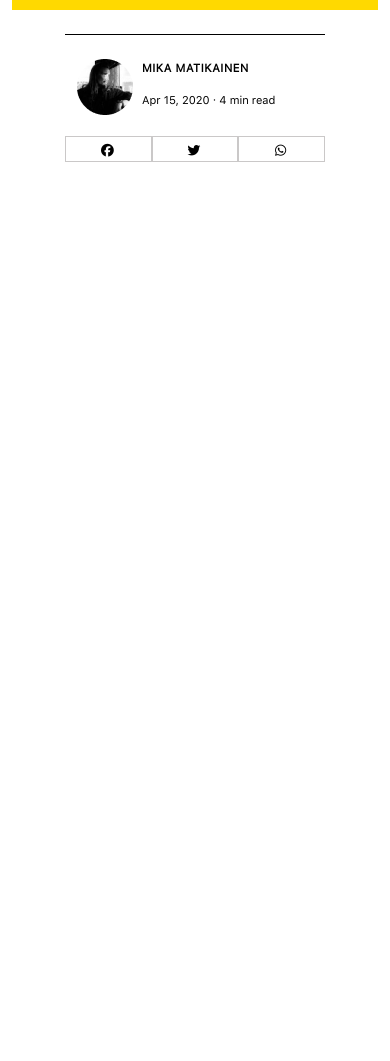
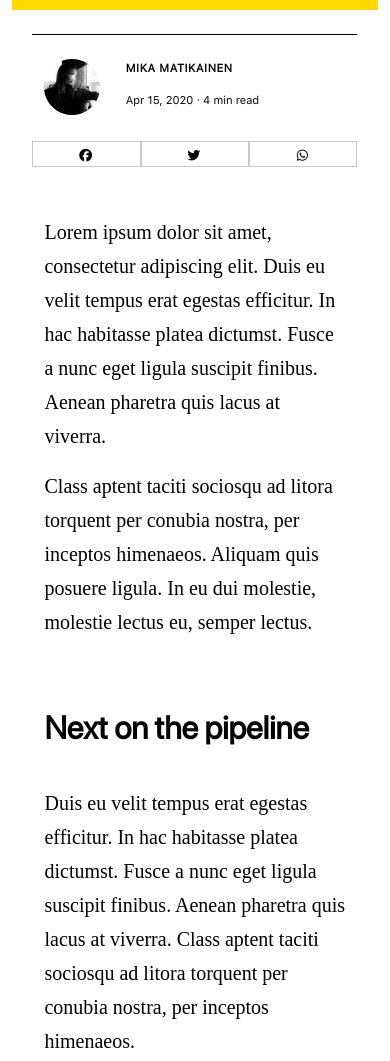
Before and after one commit to muhammadabdullah660/Nordic-Rose, a plain HTML site: page index.html in a window 390 px wide. Shown: the part 657-1718 px from the top of the page. Before the commit the page ends 844 px from the top, so only its background shows below. Drawn offline with nearby package versions, Linux system fonts and the light colour scheme.

Commit message:
status and paras done

```diff
--- a/index.html
+++ b/index.html
@@ -62,16 +62,17 @@
     </div><br>
     <div class="container">
         <div class="row">
-            <div class="col-md-3 col-sm-2 col-2"></div>
-            <div class="col-md-6 col-sm-8 col-8" style="border-top: 1px rgb(0, 0, 0) solid;">
+            <div class="col-md-3 col-sm-2 col-1"></div>
+            <div class="col-md-6 col-sm-8 col-10" style="border-top: 1px rgb(0, 0, 0) solid;">
             </div>
-            <div class="col-md-3 col-sm-2 col-2"></div>
+            <div class="col-md-3 col-sm-2 col-1"></div>
         </div>
     </div><br>
+    <!-- Status -->
     <div class="container">
         <div class="row">
-            <div class="col-md-3 col-sm-2 col-2"></div>
-            <div class="col-md-6 col-sm-8 col-8">
+            <div class="col-md-3 col-sm-2 col-1"></div>
+            <div class="col-md-6 col-sm-8 col-10">
                 <div class="row">
                     <div class="col-md-2 col-sm-3 col-3 ">
                         <img class="statusPic" src="./images/Mask Group.png" alt="">
@@ -85,9 +86,37 @@
                     <div class="col-md-1 col-sm-4 col-4 iconsdiv"> <i class="fab fa-twitter icons"></i></div>
                     <div class="col-md-1 col-sm-4 col-4 iconsdiv"> <i class="fab fa-whatsapp icons"></i></div>
                 </div>
+            </div>
+            <div class="col-md-3 col-sm-2 col-1"></div>
+        </div><br><br>
+        <!-- Paragraphs -->
+        <div class="row">
+            <div class="col-md-3 col-sm-2 col-1"></div>
+            <div class="col-md-6 col-sm-8 col-10">
+                <p class="statusParas">Lorem ipsum dolor sit amet, consectetur adipiscing elit. Duis eu velit tempus
+                    erat egestas efficitur.
+                    In hac habitasse
+                    platea dictumst. Fusce a nunc eget ligula suscipit finibus. Aenean pharetra quis lacus at viverra.
+                </p>
+                <p class="statusParas"> Class aptent taciti sociosqu ad litora torquent per conubia nostra, per inceptos
+                    himenaeos. Aliquam
+                    quis posuere ligula.
+                    In eu dui molestie, molestie lectus eu, semper lectus.
+                </p><br><br>
 
+                <h2 class="statush2">Next on the pipeline</h2><br>
+                <p class="statusParas">Duis eu velit tempus erat egestas efficitur. In hac habitasse platea dictumst.
+                    Fusce a nunc eget
+                    ligula suscipit
+                    finibus. Aenean pharetra quis lacus at viverra. Class aptent taciti sociosqu ad litora torquent per
+                    conubia nostra, per
+                    inceptos himenaeos.
+                </p>
+                <p class="statusParas"> Morbi efficitur auctor metus, id mollis lorem pellentesque id. Nullam posuere
+                    maximus dui et
+                    fringilla.</p>
             </div>
-            <div class="col-md-3 col-sm-2 col-2"></div>
+            <div class="col-md-3 col-sm-2 col-1"></div>
         </div>
     </div>
 
--- a/style.css
+++ b/style.css
@@ -9,6 +9,10 @@
 @font-face {
   font-family: SF_PRO;
   src: url(./sf-mono-cufonfonts/FontsFree-Net-SFProText-Regular.ttf);
+}
+@font-face {
+  font-family: SFProDisplay;
+  src: url(./sf-mono-cufonfonts/SFPRODISPLAYREGULAR.OTF);
 }
 .nRose {
   width: 55%;
@@ -122,3 +126,23 @@
     margin-top: 8%;
   }
 }
+.statusParas {
+  font-family: newyork Medium;
+  font-style: normal;
+  font-weight: normal;
+  font-size: 20px;
+  line-height: 170%;
+  /* or 34px */
+
+  color: #000000;
+}
+.statush2 {
+  font-family: SFProDisplay;
+  font-style: normal;
+  font-weight: bold;
+  font-size: 32px;
+  line-height: 160%;
+  /* or 51px */
+
+  color: #000000;
+}
```
Also changed, not shown: sf-mono-cufonfonts/SFPRODISPLAYBLACKITALIC.OTF (added), sf-mono-cufonfonts/SFPRODISPLAYBOLD.OTF (added), sf-mono-cufonfonts/SFPRODISPLAYHEAVYITALIC.OTF (added), sf-mono-cufonfonts/SFPRODISPLAYLIGHTITALIC.OTF (added), sf-mono-cufonfonts/SFPRODISPLAYMEDIUM.OTF (added), sf-mono-cufonfonts/SFPRODISPLAYREGULAR.OTF (added), sf-mono-cufonfonts/SFPRODISPLAYSEMIBOLDITALIC.OTF (added), sf-mono-cufonfonts/SFPRODISPLAYTHINITALIC.OTF (added), sf-mono-cufonfonts/SFPRODISPLAYULTRALIGHTITALIC.OTF (added).
